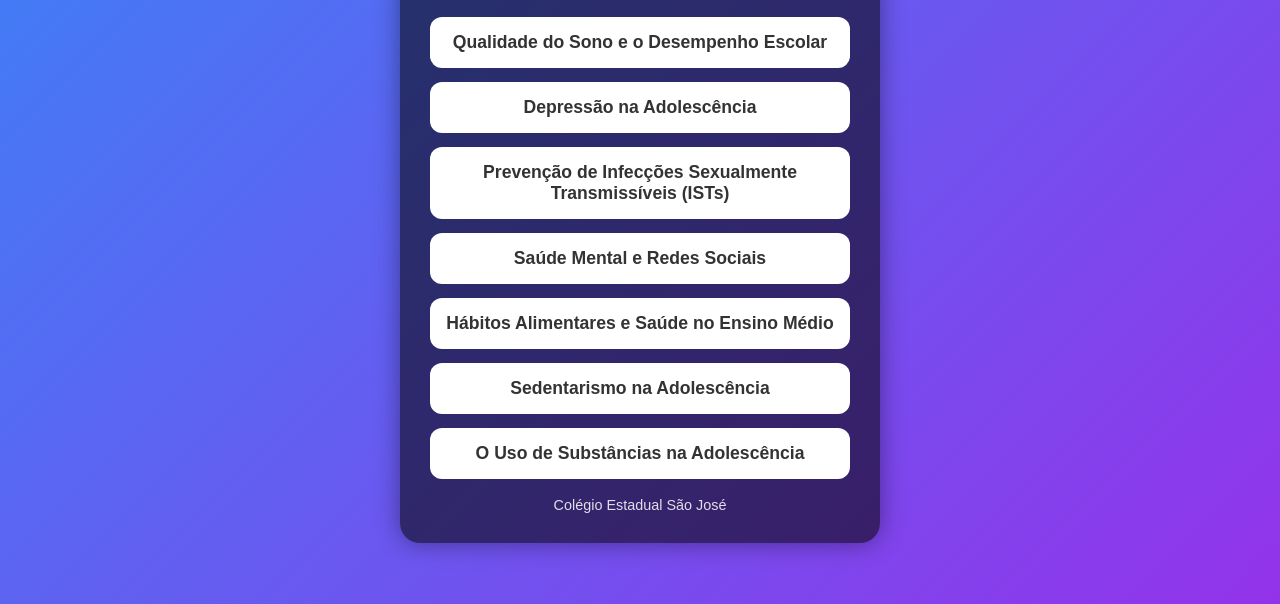
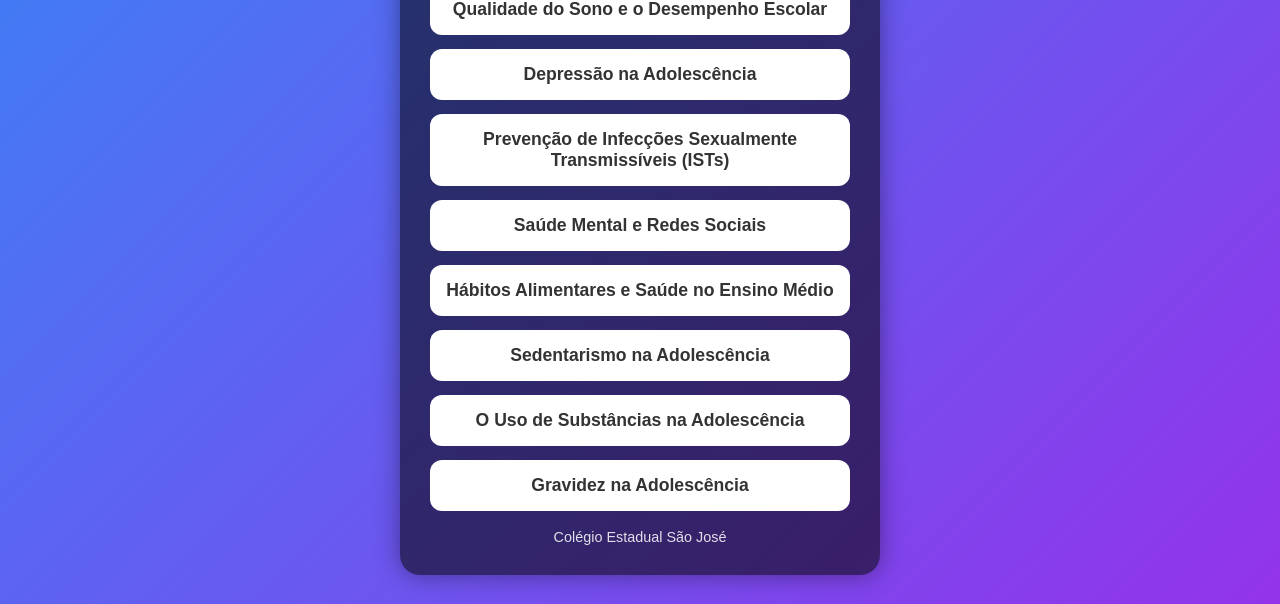
Before and after one commit to Magalhaess07/trabalho, a plain HTML site: page index.html in a window 1280 px wide. Shown: the part 196-800 px from the top of the page. Drawn offline with Linux system fonts and the light colour scheme.

Commit message:
Add files via upload

```diff
--- a/index.html
+++ b/index.html
@@ -80,7 +80,7 @@
     <a class="link" href="https://docs.google.com/forms/d/e/1FAIpQLSdeJMjfOr68xEUvrlw60jzxx3O2Cxd2mOJjxAI7ILpKBmx87Q/viewform?usp=header" target="_blank">Hábitos Alimentares e Saúde no Ensino Médio</a>
     <a class="link" href="https://docs.google.com/forms/d/e/1FAIpQLSd7oHx-KzOKp07Camo5b38Lgyj59GRisq7DZ_xujhpPmRw1hQ/viewform?usp=header" target="_blank">Sedentarismo na Adolescência</a>
     <a class="link" href="https://docs.google.com/forms/d/e/1FAIpQLSeX5HynLXUd-1u-rjHrDqnRdblyBVdNotMSqPiAaHxyOVIBGg/viewform?usp=header" target="_blank">O Uso de Substâncias na Adolescência </a>
-
+<a class="link" href="https://docs.google.com/forms/d/e/1FAIpQLSfQ8_F9i0DJLmW7LwiQY4b3Y7gYfZ_iDig1uMSpTmOvV1fWcA/viewform?usp=header" target="_blank">Gravidez na Adolescência</a>
     <footer>Colégio Estadual São José</footer>
   </div>
 </body>
```
